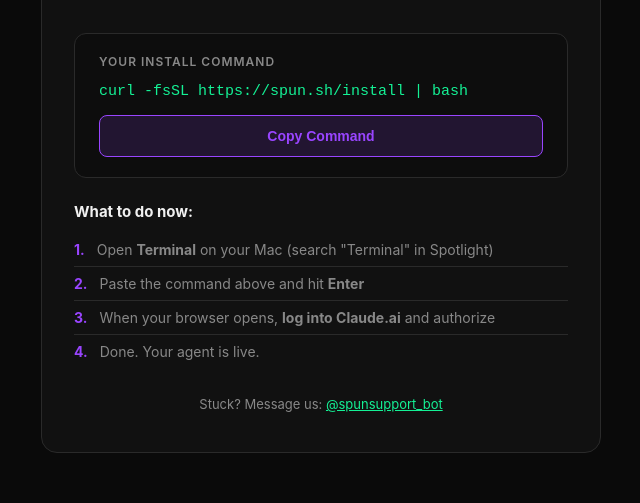
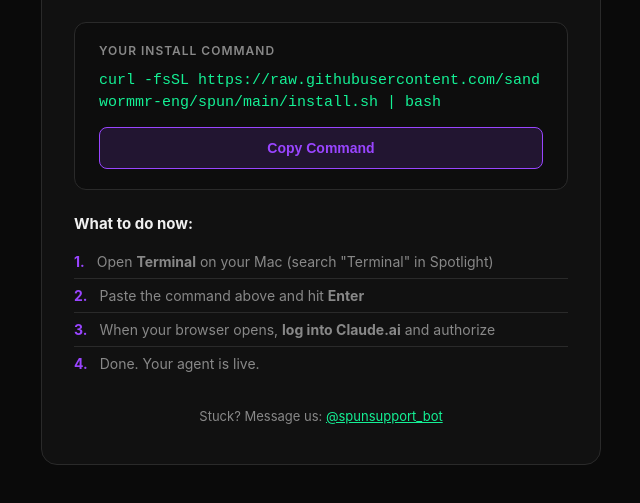
Before and after one commit to sandwormmr-eng/spun, a plain HTML site: page success.html in a window 1280 px wide. Shown: the part 271-774 px from the top of the page, without its empty margins (319-959 px from the left). Drawn offline with Linux system fonts and the light colour scheme.

Commit message:
Fix install command URL — use raw GitHub until HTTPS cert live

```diff
--- a/success.html
+++ b/success.html
@@ -67,7 +67,7 @@
 
     <div class="install-box">
       <div class="install-label">Your install command</div>
-      <div class="install-cmd" id="cmd">curl -fsSL https://spun.sh/install | bash</div>
+      <div class="install-cmd" id="cmd">curl -fsSL https://raw.githubusercontent.com/sandwormmr-eng/spun/main/install.sh | bash</div>
       <button class="copy-btn" onclick="copyCmd()">Copy Command</button>
     </div>
 
```
